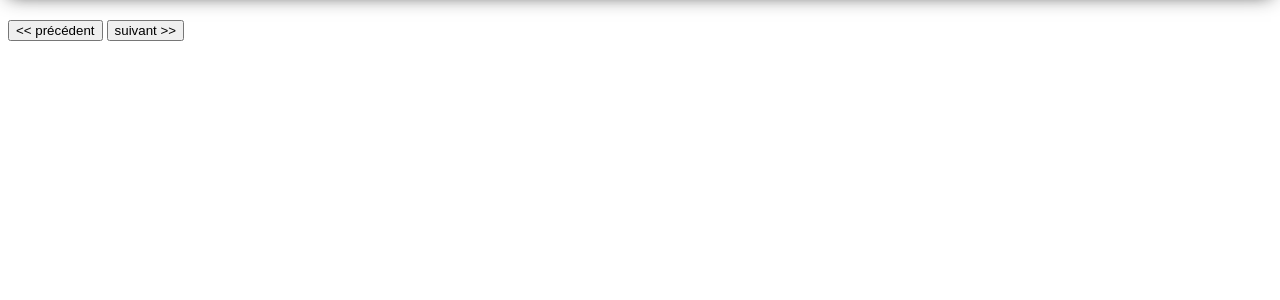
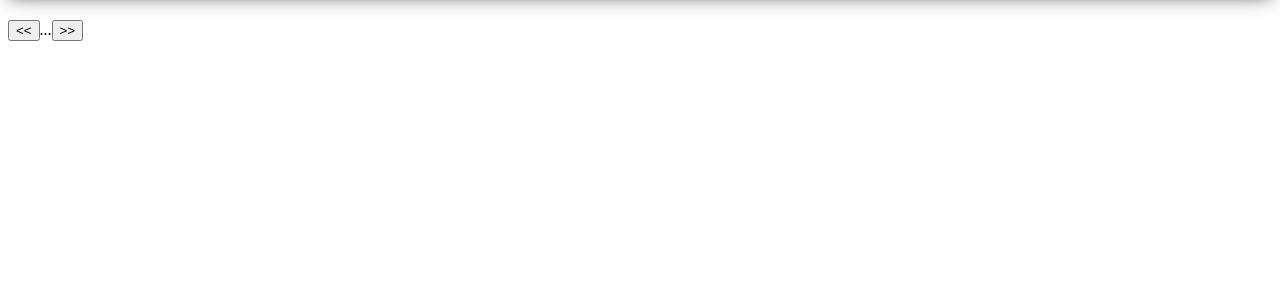
Before and after one commit to LePangolin/Chevaleyre_Pruliere_Sacquard_Cordurie_Schloesser, a PHP site: template app/src/Views/index.html.twig in a window 1280 px wide. Shown: the part 103-403 px from the top of the page. Run offline with PHP 8.4, Linux system fonts and the light colour scheme; the template is opened without the code that fills it, so the values that code supplies are empty; some libraries are stand-ins or nearby versions.

Commit message:
feat(scss): page d'accueil

```diff
--- a/app/src/Views/index.html.twig
+++ b/app/src/Views/index.html.twig
@@ -8,7 +8,7 @@
         <div class="gallery-display">
             <div class="grid-container">
                 {% for publicGallery in listPublicGalleries %}
-                    <div class=" vignette">
+                    <div>
                         <p>{{ publicGallery.name }}</p>
                         <img src="{{ tabImg[publicGallery.id]}}" alt="vignette de la galerie">
                     </div>
@@ -17,23 +17,25 @@
         </div>
 
 
-        <div>
-            <button id="btnPrev"><< précédent</button> <button id="btnNext">suivant >></button>
+        <div class="paginate">
+            <button id="btnPrev"><<</button>...<button id="btnNext">>></button>
         </div>
 
 
         {% if user is defined %}
-            <div class="">
+            <div class="gallery-display">
+                <div class="grid-container">
                     {% for privateGallery in listPrivateGalleries %}
-                            <div class="grid-col2">
-                                {{ privateGallery.name }}
+                        <div>
+                            <p>{{ privateGallery.name }}</p>
                             <img src="{{ tabImg[privateGallery.id] }}" alt="vignette de la galerie">
                         </div>
                     {% endfor %}
                 </div>
+            </div>
 
-                    <div>
-                        <button id="btnPrevPrivate"><< précédent</button> <button id="btnNextPrivate">suivant >></button>
+            <div class="paginate">
+                <button id="btnPrevPrivate"><<</button>...<button id="btnNextPrivate">>></button>
             </div>
         {% endif %}
 
```
Also changed, not shown: app/src/Views/style/scss/_box.scss (+26 -0 lines). Lines whose indentation alone changed are shown as unchanged.
